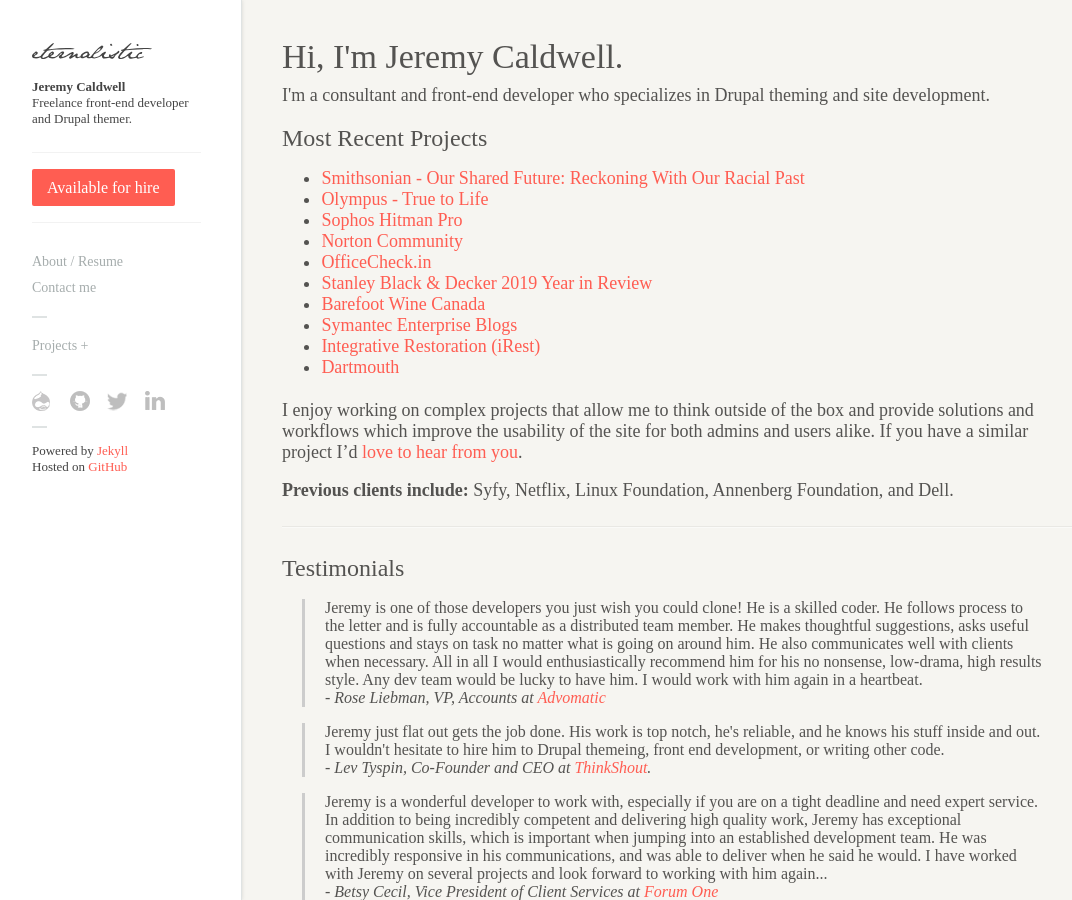
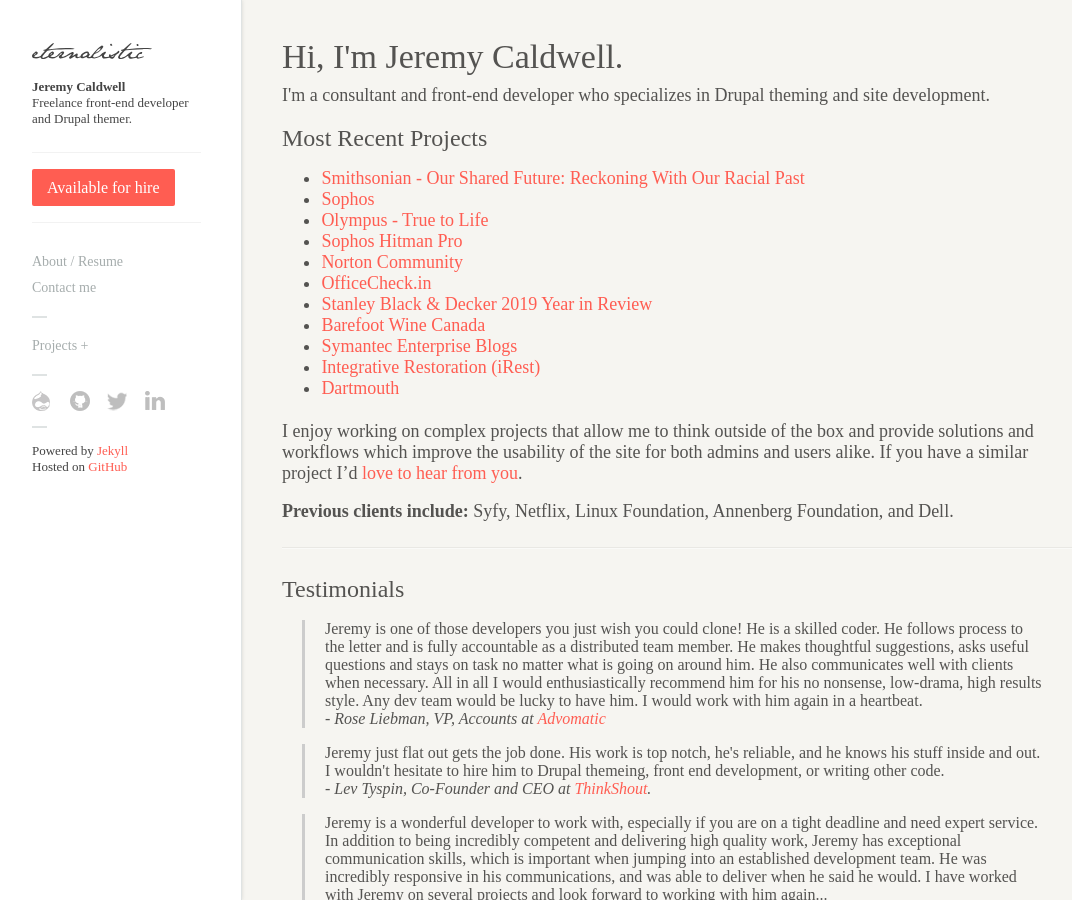
Before and after one commit to eternalistic/eternalistic.com, a Jekyll site: the page built from index.md, in a window 1280 px wide and 900 px high. Shown: the whole window, without its empty margins (8-1080 px from the left). Built offline with Jekyll 4.4.1, drawn with Linux system fonts in a browser that asks for light colours; nearby versions of some CDN libraries.

Commit message:
Added Sophos.com to the list of recent projects.

```diff
--- a/index.md
+++ b/index.md
@@ -12,6 +12,7 @@ published: true
 <h2>Most Recent Projects</h2>
 <ul>
   <li><a href="https://oursharedfuture.si.edu">Smithsonian - Our Shared Future: Reckoning With Our Racial Past</a></li>
+  <li><a href="https://www.sophos.com">Sophos</a></li>
   <li><a href="https://truetolife.com">Olympus - True to Life</a></li>
   <li><a href="https://www.hitmanpro.com">Sophos Hitman Pro</a></li>
   <li><a href="https://community.norton.com">Norton Community</a></li>
```
